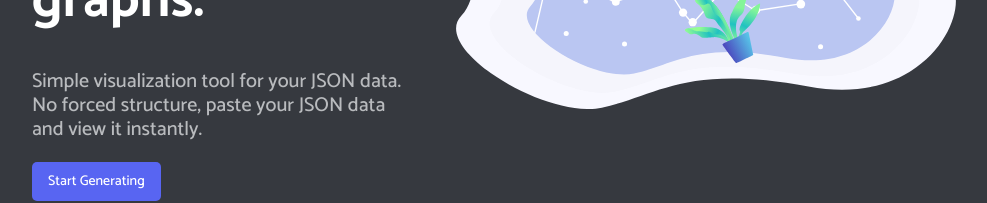
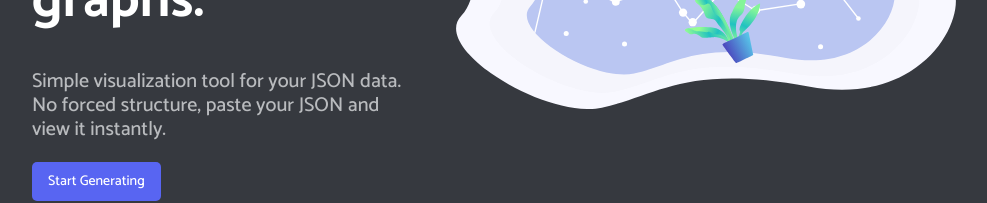
Before and after one commit to AykutSarac/jsoncrack.com, a Next.js app: page / in a window 1280 px wide. Shown: the part 439-642 px from the top of the page, without its empty margins (146-1133 px from the left). Built offline with nearby package versions, Linux system fonts and the light colour scheme.

Commit message:
update content

```diff
--- a/src/pages/_document.tsx
+++ b/src/pages/_document.tsx
@@ -41,7 +41,7 @@ class MyDocument extends Document {
           <meta name="title" content="JSON Visio" />
           <meta
             name="description"
-            content="Simple visualization tool for your JSON data. No forced structure, paste your JSON data and view it instantly."
+            content="Simple visualization tool for your JSON data. No forced structure, paste your JSON and view it instantly."
           />
 
           <meta property="og:type" content="website" />
@@ -49,7 +49,7 @@ class MyDocument extends Document {
           <meta property="og:title" content="JSON Visio" />
           <meta
             property="og:description"
-            content="Simple visualization tool for your JSON data. No forced structure, paste your JSON data and view it instantly."
+            content="Simple visualization tool for your JSON data. No forced structure, paste your JSON and view it instantly."
           />
           <meta property="og:image" content="https://jsonvisio.com/image.png" />
 
@@ -58,7 +58,7 @@ class MyDocument extends Document {
           <meta property="twitter:title" content="JSON Visio" />
           <meta
             property="twitter:description"
-            content="Simple visualization tool for your JSON data. No forced structure, paste your JSON data and view it instantly."
+            content="Simple visualization tool for your JSON data. No forced structure, paste your JSON and view it instantly."
           />
           <meta property="twitter:image" content="https://jsonvisio.com/image.png" />
           <link rel="icon" href="/favicon.ico" />
--- a/src/pages/index.tsx
+++ b/src/pages/index.tsx
@@ -61,7 +61,7 @@ const Home: React.FC = () => {
           </StyledHeader>
           <StyledSubContent>
             Simple visualization tool for your JSON data. No forced structure,
-            paste your JSON data and view it instantly.
+            paste your JSON and view it instantly.
           </StyledSubContent>
           <Link href="/editor" passHref>
             <a>
```
Also changed, not shown: 1 other file (tests, documents, lock files or other folders).
